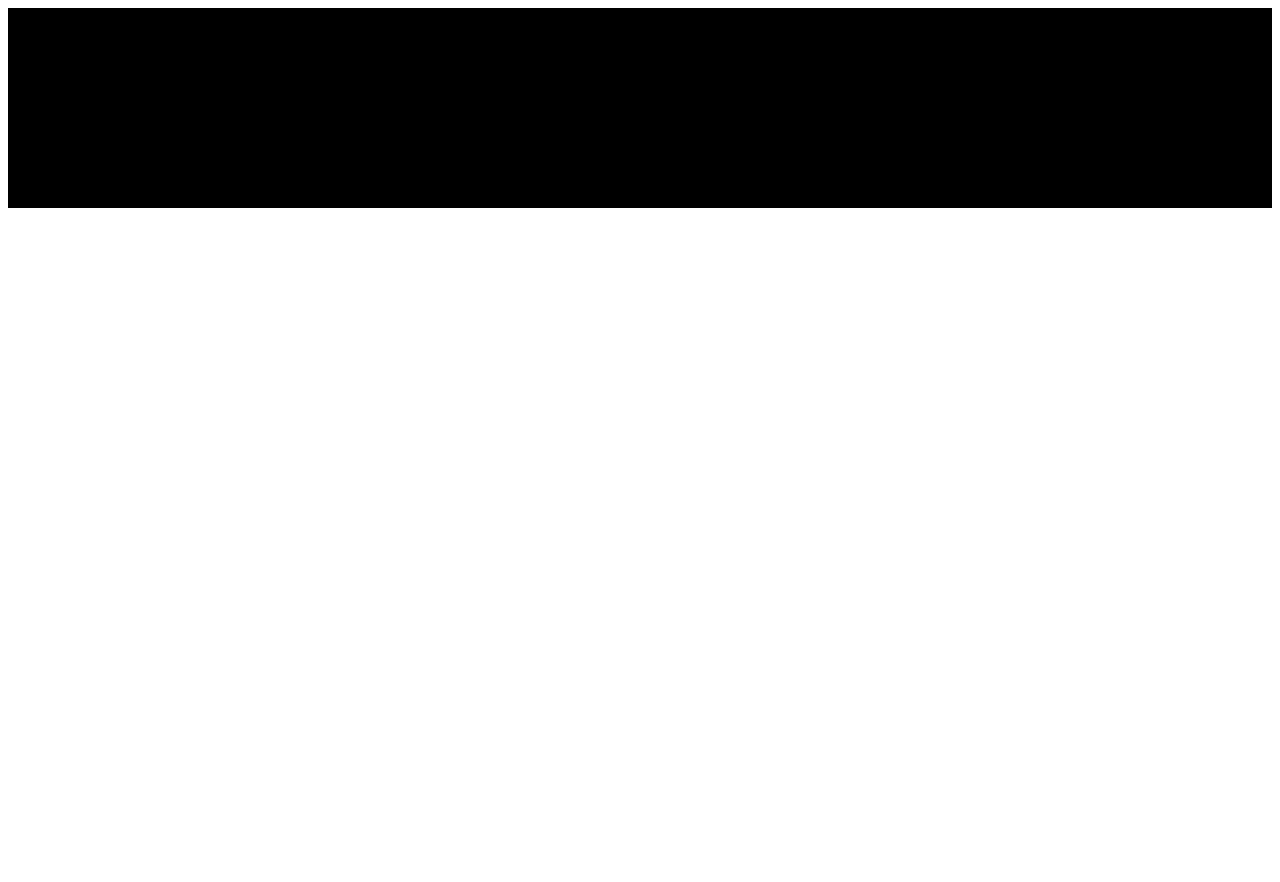
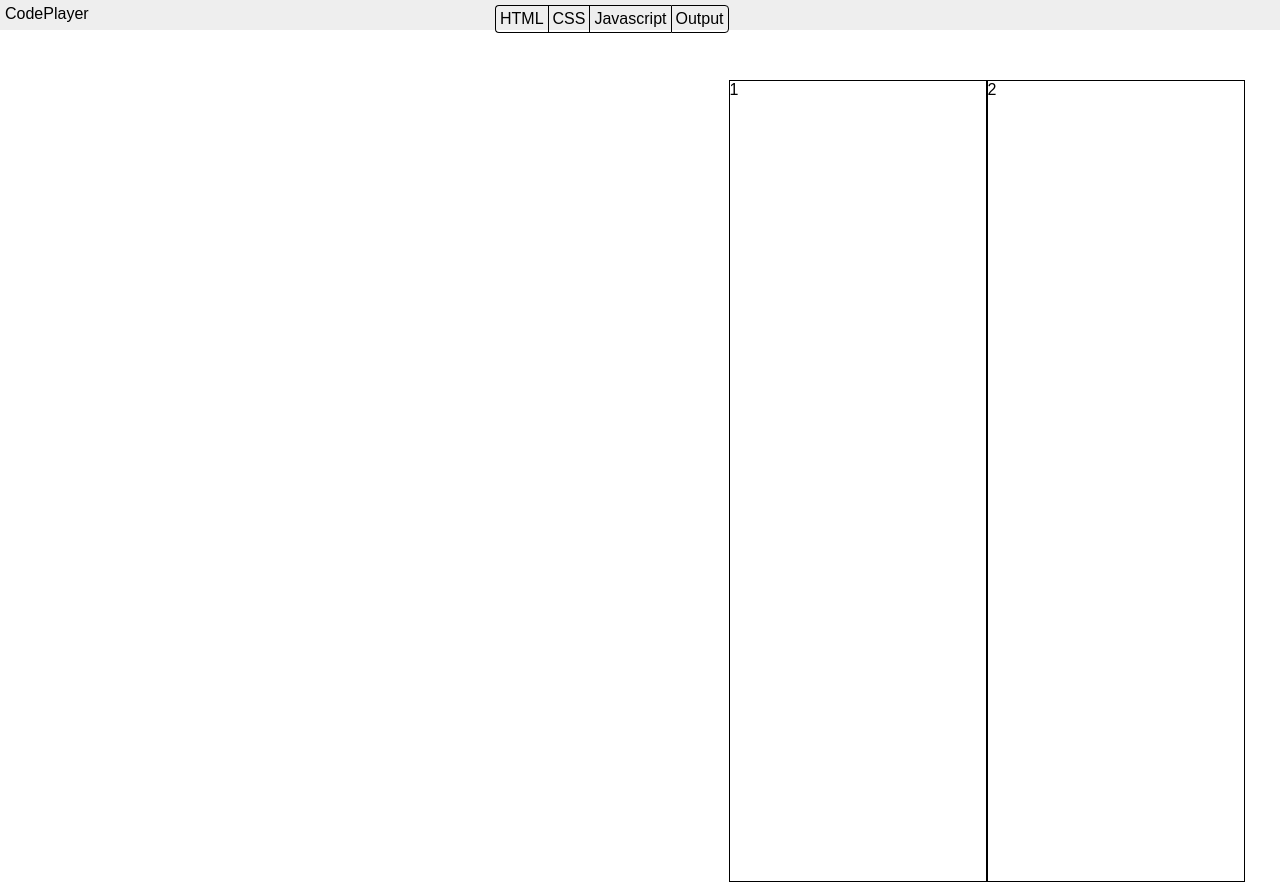
Before and after one commit to razorboy73/codeplayer, a plain HTML site: page index.html in a window 1280 px wide. Shown: the top 882 px of the page. Before the commit the page ends 800 px from the top, so only its background shows below. Drawn offline with Linux system fonts and the light colour scheme.

Commit message:
working on top menus

```diff
--- a/index.html
+++ b/index.html
@@ -23,7 +23,31 @@
         <!--[if lt IE 7]>
             <p class="browsehappy">You are using an <strong>outdated</strong> browser. Please <a href="#">upgrade your browser</a> to improve your experience.</p>
         <![endif]-->
-        <div id="mainContainer"></div>
+
+            <div id="topBar">
+               <div id="logo">CodePlayer</div>
+
+               <div id="buttonBarContainer">
+               <div class="menuBarButton" id="html">HTML</div>
+               <div class="menuBarButton" id="CSS">CSS</div>
+               <div class="menuBarButton" id="javascript">Javascript</div>
+               <div class="menuBarButton" id="output">Output</div>
+            </div>
+        </div>
+
+
+            <div id="codeBox">
+                <div id="codePanel1">1</div>
+                <div id="codePanel2">2</div>
+                <div id="codePanel3">3</div>
+                <div id="codePanel4">4</div>
+            </div>
+
+
+
+
+
+
 
         <script type="text/javascript" src="scripts.js"  async defer></script>
     </body>
--- a/scripts.js
+++ b/scripts.js
@@ -1,4 +1,3 @@
-function alertMe(){
-    alert("hi")
+document.getElementById("menuBarButton1").onclick = function(){
+    document.getElementById("codePanel1").style.display = "none";
 }
-alertMe();
--- a/style.css
+++ b/style.css
@@ -1,6 +1,87 @@
-#mainContainer{
+body{
+    font-family: sans-serif;
+    padding: 0;
+    margin: 0;
+}
 
-    background-color: black;
+
+
+
+
+#topBar{
+    position: relative;
+    background-color: #eeeeee;
+    padding: 5px;
     width: 100%;
-    height: 200px;
+    height: 20px;
 }
+#logo{
+    float: left;
+
+}
+
+#buttonBarContainer{
+
+    width: 300px;
+    margin: 0 auto;
+
+
+}
+.menuBarButton{
+
+float: left;
+border: 1px solid black;
+border-right: none;
+padding: 4px;
+
+}
+
+#html {
+    border-top-left-radius: 4px;
+    border-bottom-left-radius: 4px;
+
+}
+
+#output {
+    border-right: 1px solid black;
+    border-top-right-radius: 4px;
+    border-bottom-right-radius: 4px;
+
+}
+
+
+#codeBox{
+    position:relative;
+    top:50px;
+    width:100%;
+    height: 800px;
+
+ }
+#codePanel1{
+    position:relative;
+    float: left;
+    border: 1px solid black;
+    width: 20%;
+    height: 800px;
+}
+#codePanel2{
+ position:relative;
+ float: left;
+ border: 1px solid black;
+ width: 20%;
+ height: 800px;
+}
+#codePanel3{
+ position:relative;
+ float: left;
+ border: 1px solid black;
+ width: 20%;
+ height: 800px;
+}
+#codePanel4{
+ position:relative;
+ float: left;
+ border: 1px solid black;
+ width: 20%;
+ height: 800px;
+}
```
